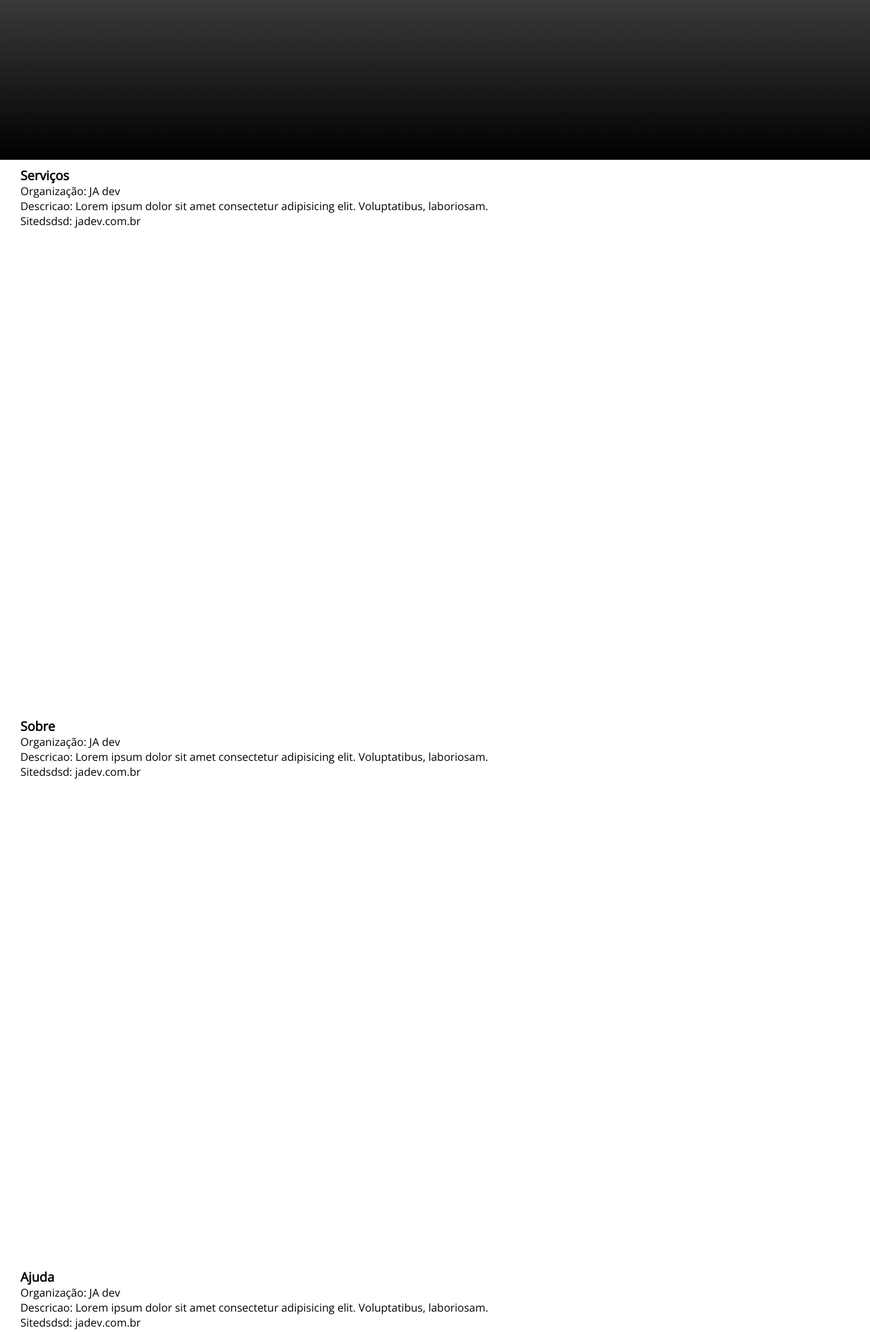
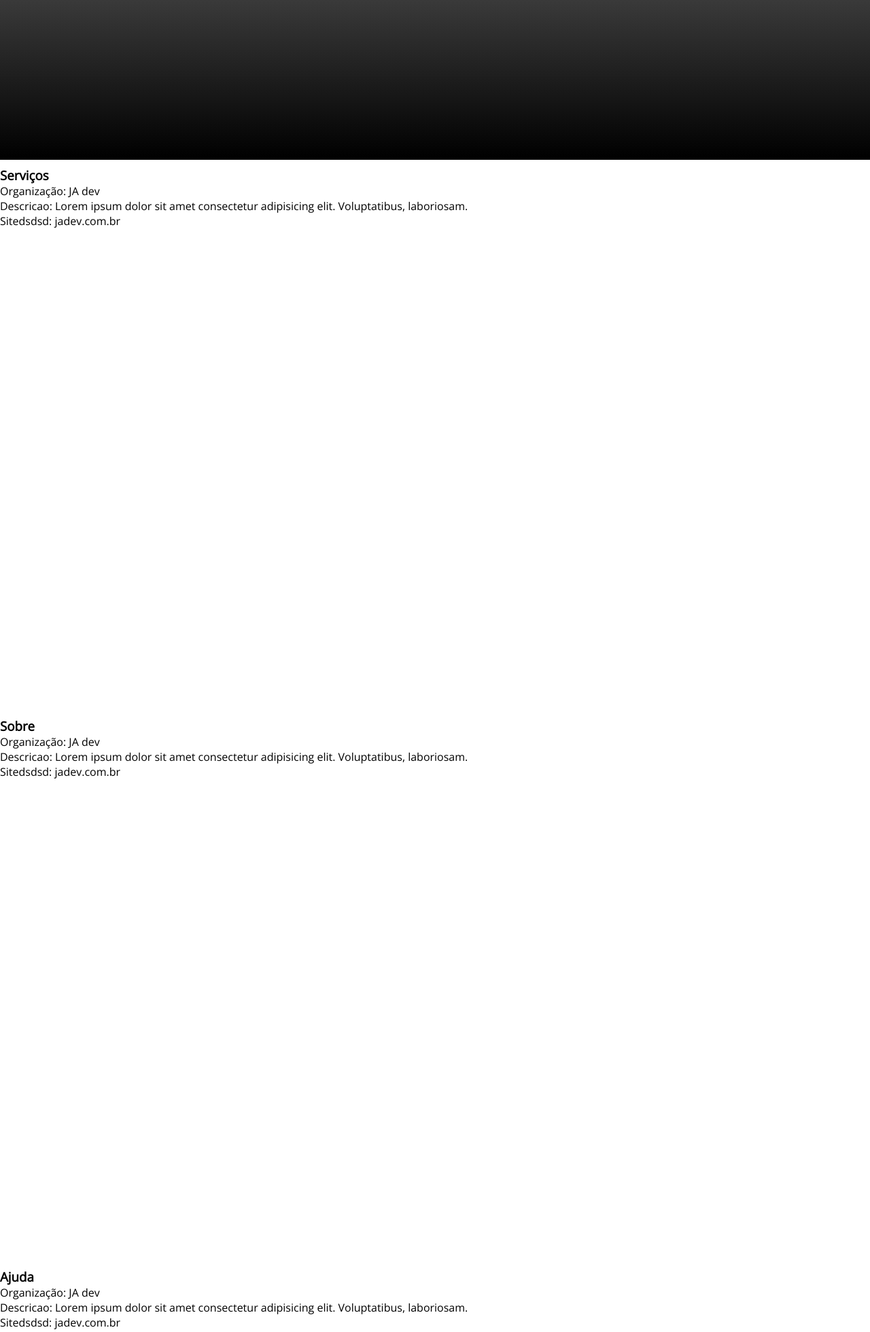
Before and after one commit to dev-aglailson/linestay, a PHP site: page / in a window 1280 px wide. Shown: the part 565-2524 px from the top of the page at 68% size. Run offline with PHP 8.4, Linux system fonts and the light colour scheme; style sheets or scripts are compiled from the project's sources; some libraries are stand-ins or nearby versions.

Commit message:
Ajuste no tema

```diff
--- a/resources/style/css/includes.css
+++ b/resources/style/css/includes.css
@@ -23,6 +23,9 @@ a {
   grid-template-columns: [inicio-left] 30px [inicio-temp] 1fr repeat(12, 10px 1fr) [fim-temp] 30px [fim-rigth];
   grid-template-rows: [inicio-section-home] 100vh [fim-section-home] 10px [inicio-section-servicos] 100vh [fim-section-servicos] 10px [inicio-section-sobre] 100vh [fim-section-sobre] 10px [inicio-section-ajuda] 100vh [fim-section-ajuda] 10px [inicio-section-time] 100vh [fim-section-time] 10px [inicio-section-contato] 100vh [fim-section-contato] 10px;
 }
+.container-principal .section {
+  padding: 15px 30px;
+}
 
 .contente-btn-volta-topo {
   position: fixed;
@@ -44,6 +47,20 @@ a {
   align-items: center;
 }
 
+@media screen and (min-width: 990px) {
+  .container-principal .section {
+    padding: 0 60px;
+  }
+}
+@media screen and (min-width: 1280px) {
+  .container-principal .section {
+    padding: 0;
+  }
+  .container-principal .section .content {
+    width: 1280px;
+    margin: 0 auto;
+  }
+}
 .paraliza-body {
   overflow: hidden;
 }
@@ -299,8 +316,25 @@ a {
   grid-row: inicio-section-home/fim-section-home;
 }
 
+/* //Mediaqueries
+@media screen and (min-width: 990px) {
+    .section-home{
+        padding: 0 60px;
+    }
+}
+
+//Mediaqueries
+@media screen and (min-width: 1280px) {
+    .section-home{
+        padding: 0;
+        .content{
+            width: 1280px;
+            margin: 0 auto;
+        }
+    }
+} */
 .section-servicos {
-  grid-column: inicio-temp/fim-temp;
+  grid-column: inicio-left/fim-rigth;
   grid-row: inicio-section-servicos/fim-section-servicos;
 }
 
@@ -310,7 +344,7 @@ a {
 }
 
 .section-sobre {
-  grid-column: inicio-temp/fim-temp;
+  grid-column: inicio-left/fim-rigth;
   grid-row: inicio-section-sobre/fim-section-sobre;
 }
 
@@ -319,9 +353,9 @@ a {
   grid-row: inicio-section-time/fim-section-time;
 }
 
-.section-contato {
-  grid-column: inicio-temp/fim-temp;
-  grid-row: inicio-section-contato/fim-section-contato;
+.section-ajuda {
+  grid-column: inicio-left/fim-rigth;
+  grid-row: inicio-section-ajuda/fim-section-ajuda;
 }
 
 /*# sourceMappingURL=includes.css.map */
--- /dev/null
+++ b/resources/style/css/section-ajuda.css
@@ -0,0 +1,6 @@
+.section-ajuda {
+  grid-column: inicio-left/fim-rigth;
+  grid-row: inicio-section-ajuda/fim-section-ajuda;
+}
+
+/*# sourceMappingURL=section-ajuda.css.map */
--- a/resources/style/css/section-contato.css
+++ /dev/null
@@ -1,6 +0,0 @@
-.section-contato {
-  grid-column: inicio-temp/fim-temp;
-  grid-row: inicio-section-contato/fim-section-contato;
-}
-
-/*# sourceMappingURL=section-contato.css.map */
--- a/resources/style/css/section-servicos.css
+++ b/resources/style/css/section-servicos.css
@@ -1,5 +1,5 @@
 .section-servicos {
-  grid-column: inicio-temp/fim-temp;
+  grid-column: inicio-left/fim-rigth;
   grid-row: inicio-section-servicos/fim-section-servicos;
 }
 
--- a/resources/style/css/section-sobre.css
+++ b/resources/style/css/section-sobre.css
@@ -1,5 +1,5 @@
 .section-sobre {
-  grid-column: inicio-temp/fim-temp;
+  grid-column: inicio-left/fim-rigth;
   grid-row: inicio-section-sobre/fim-section-sobre;
 }
 
--- a/resources/style/scss/grid-principal.scss
+++ b/resources/style/scss/grid-principal.scss
@@ -11,6 +11,10 @@
                     [inicio-section-time] min(100vh) [fim-section-time]10px
                     [inicio-section-contato] min(100vh) [fim-section-contato]10px
                     ;
+
+    .section{
+        padding: v.$padding-container;
+    }
 }
 
 .contente-btn-volta-topo{
@@ -37,3 +41,26 @@
 
 
 }
+
+//Mediaqueries
+@media screen and (min-width: 990px) {
+    .container-principal{
+        .section{
+            padding: 0 60px;
+        }
+    }
+}
+
+//Mediaqueries
+@media screen and (min-width: 1280px) {
+    .container-principal{
+        .section{
+            padding: 0;
+            .content{
+                width: 1280px;
+                margin: 0 auto;
+            }
+        }
+
+    }
+}
--- a/resources/style/scss/includes.scss
+++ b/resources/style/scss/includes.scss
@@ -6,4 +6,4 @@
 @use 'section-precos';
 @use 'section-sobre';
 @use 'section-time';
-@use 'section-contato';
+@use 'section-ajuda';
--- /dev/null
+++ b/resources/style/scss/section-ajuda.scss
@@ -0,0 +1,5 @@
+
+.section-ajuda{
+    grid-column: inicio-left / fim-rigth;
+    grid-row:inicio-section-ajuda/fim-section-ajuda;
+}
--- a/resources/style/scss/section-contato.scss
+++ /dev/null
@@ -1,5 +0,0 @@
-
-.section-contato{
-    grid-column: inicio-temp/fim-temp;
-    grid-row:inicio-section-contato/fim-section-contato;
-}
--- a/resources/style/scss/section-servicos.scss
+++ b/resources/style/scss/section-servicos.scss
@@ -1,5 +1,5 @@
 
 .section-servicos{
-    grid-column: inicio-temp/fim-temp;
+    grid-column: inicio-left / fim-rigth;
     grid-row:inicio-section-servicos/fim-section-servicos;
 }
--- a/resources/style/scss/section-sobre.scss
+++ b/resources/style/scss/section-sobre.scss
@@ -1,5 +1,5 @@
 
 .section-sobre{
-    grid-column: inicio-temp/fim-temp;
+    grid-column: inicio-left / fim-rigth;
     grid-row:inicio-section-sobre/fim-section-sobre;
 }
--- a/resources/view/pages/home.html
+++ b/resources/view/pages/home.html
@@ -1,31 +1,46 @@
 <main class="container-principal">
 
-    <section class="section-home" id="home">
+    <section class="section section-home" id="home">
+
+        <div class="content">
             <h3>Home</h3>
             <span>Organização: {{name}}</span><br>
             <span>Descricao: {{description}}</span><br>
             <span>Sitedsdsd: {{site}}</span>
+
+        </div>
+
     </section>
 
-    <section class="section-servicos" id="servicos">
+    <section class="section section-servicos" id="servicos">
+
+        <div class="content">
             <h3>Serviços</h3>
             <span>Organização: {{name}}</span><br>
             <span>Descricao: {{description}}</span><br>
             <span>Sitedsdsd: {{site}}</span>
+        </div>
+
     </section>
 
-    <section class="section-sobre" id="sobre">
+    <section class="section section-sobre" id="sobre">
+        <div class="content">
+
             <h3>Sobre</h3>
             <span>Organização: {{name}}</span><br>
             <span>Descricao: {{description}}</span><br>
             <span>Sitedsdsd: {{site}}</span>
+        </div>
     </section>
 
-    <section class="section-ajuda" id="ajuda">
+    <section class="section section-ajuda" id="ajuda">
+        <div class="content">
             <h3>Ajuda</h3>
             <span>Organização: {{name}}</span><br>
             <span>Descricao: {{description}}</span><br>
             <span>Sitedsdsd: {{site}}</span>
+
+        </div>
     </section>
 
     <div class="contente-btn-volta-topo">
```
Also changed, not shown: resources/style/css/grid-principal.css (+18 -0 lines), resources/style/css/section-home.css (+18 -0 lines), resources/style/scss/section-home.scss (+18 -0 lines). Lines whose indentation alone changed are shown as unchanged.
